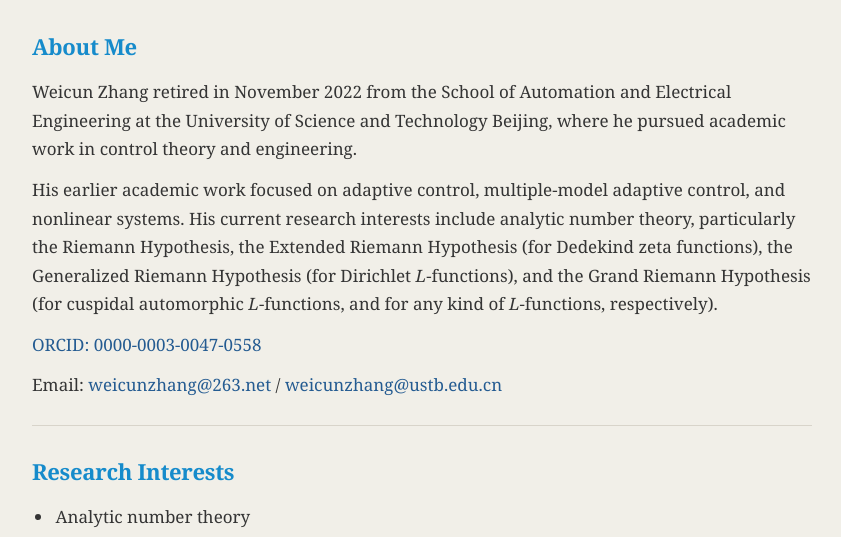
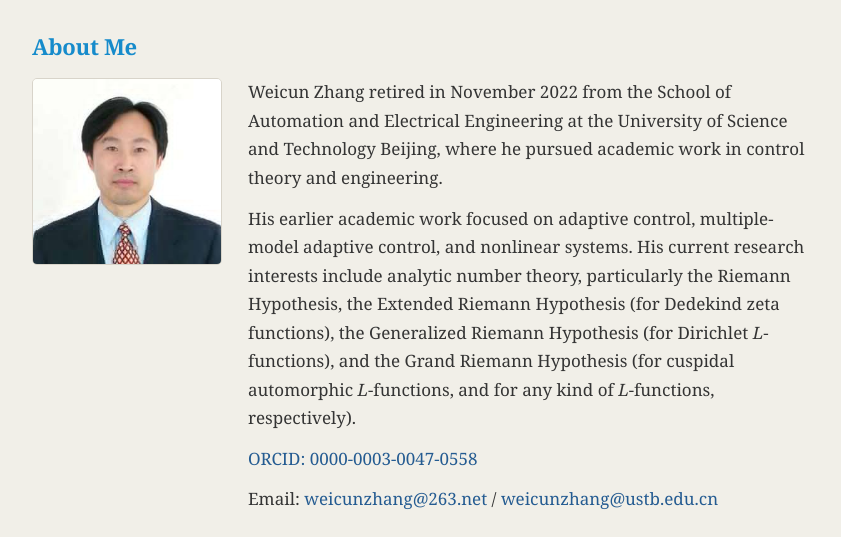
Before and after one commit to weicunzhang/weicunzhang.github.io, a plain HTML site: page index.html in a window 1280 px wide. Shown: the part 215-752 px from the top of the page, without its empty margins (218-1059 px from the left). Drawn offline with Linux system fonts and the light colour scheme.

Commit message:
Add profile photo beside About Me

```diff
--- a/index.html
+++ b/index.html
@@ -138,6 +138,25 @@
       letter-spacing: -0.015em;
     }
 
+    .about-layout {
+      display: grid;
+      grid-template-columns: 190px minmax(0, 1fr);
+      gap: 26px;
+      align-items: start;
+    }
+
+    .about-photo img {
+      display: block;
+      width: 100%;
+      max-width: 190px;
+      height: auto;
+      border: 1px solid var(--rule);
+      border-radius: 5px;
+    }
+
+    .about-text p { margin-bottom: 12px; }
+    .about-text p:last-child { margin-bottom: 0; }
+
     .pub-meta {
       display: block;
       margin-top: 2px;
@@ -186,6 +205,14 @@
       section { padding: 23px 0; }
     }
 
+    @media (max-width: 680px) {
+      .about-layout {
+        grid-template-columns: 1fr;
+        gap: 18px;
+      }
+      .about-photo img { max-width: 160px; }
+    }
+
     @media print {
       .page { width: 100%; padding: 0; }
       nav { display: none; }
@@ -209,6 +236,11 @@
     <main>
       <section id="about">
         <h2>About Me</h2>
+        <div class="about-layout">
+          <div class="about-photo">
+            <img src="assets/weicun-zhang.jpg" alt="Portrait of Weicun Zhang" loading="lazy">
+          </div>
+          <div class="about-text">
             <p>
             Weicun Zhang retired in November 2022 from the School of Automation
             and Electrical Engineering at the University of Science and Technology
@@ -234,6 +266,8 @@
             /
             <a href="mailto:weicunzhang@ustb.edu.cn">weicunzhang@ustb.edu.cn</a>
             </p>
+          </div>
+        </div>
       </section>
 
       <section id="research">
```
Also changed, not shown: assets/weicun-zhang.jpg (added). Lines whose indentation alone changed are shown as unchanged.
